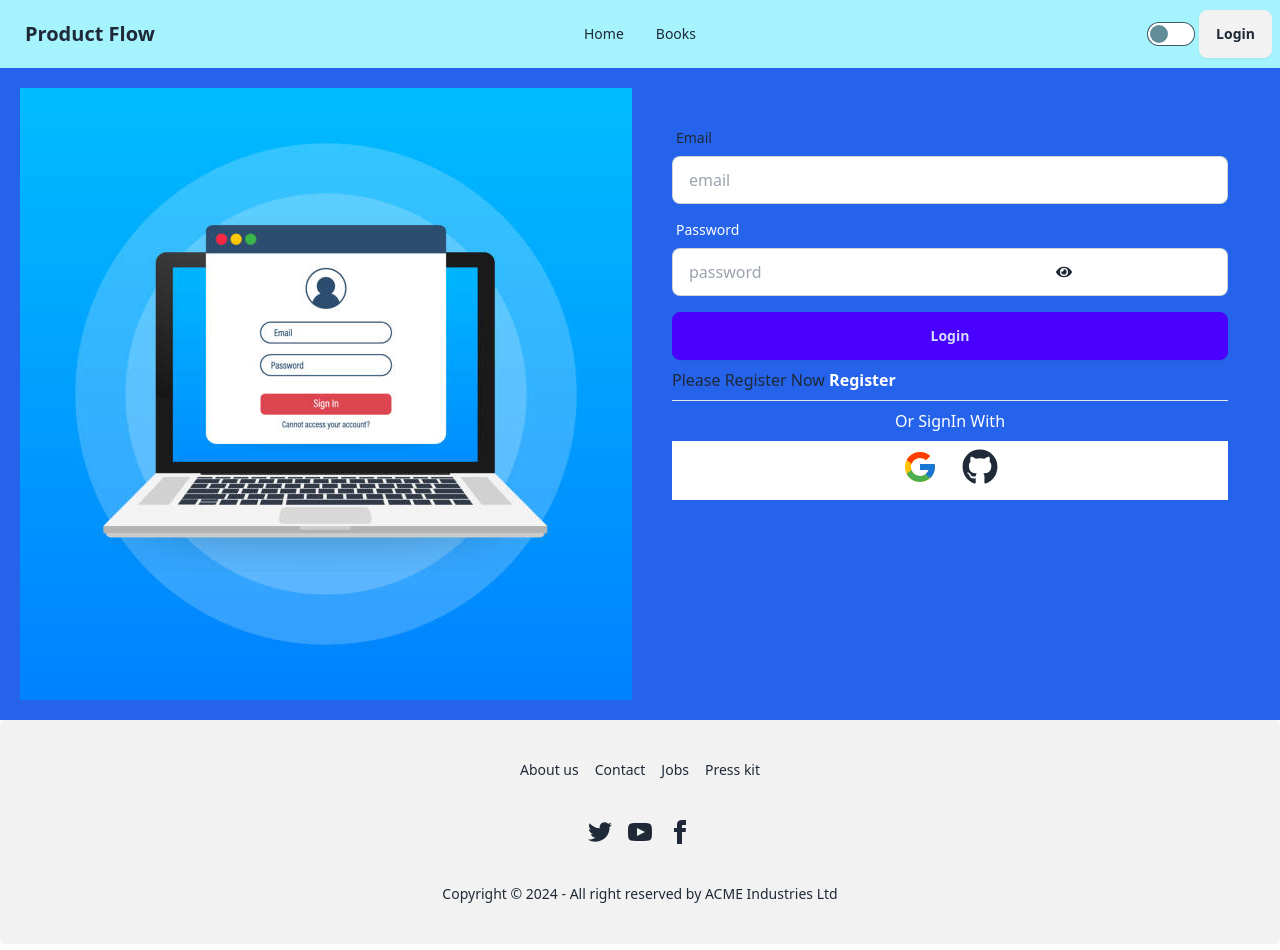
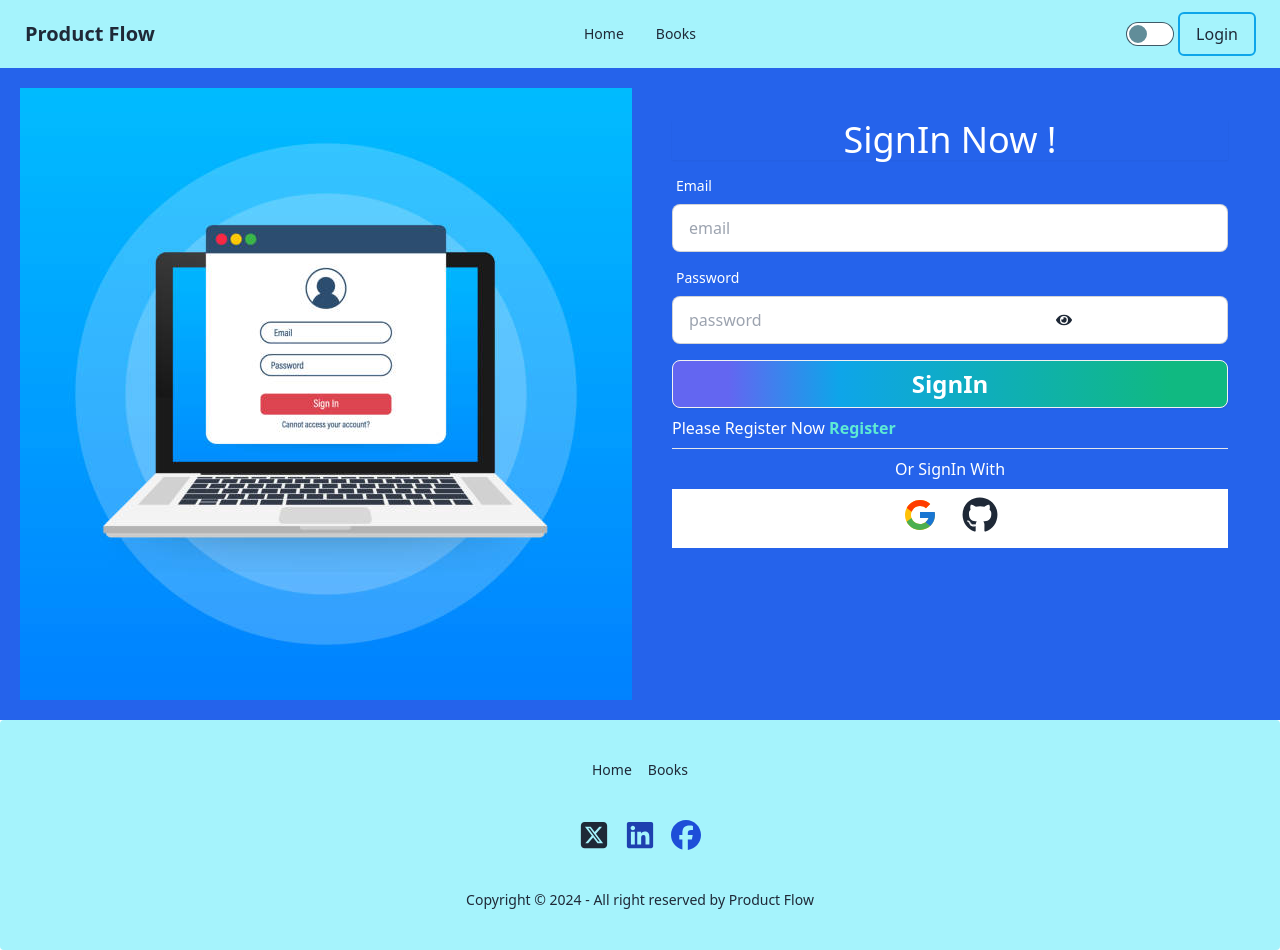
Before and after one commit to Abusayem99133/product-flow-client-site, a React (Vite) app: page /signIn in a window 1280 px wide. Built offline with nearby package versions, Linux system fonts and the light colour scheme; no server answers.

Commit message:
search input and button crate done

```diff
--- a/src/Components/Books/Book.jsx
+++ b/src/Components/Books/Book.jsx
@@ -14,12 +14,24 @@ const Book = () => {
   }, []);
 
   if (loading) {
-    return <div>Loading...</div>;
+    return (
+      <div>
+        <span className="loading loading-spinner text-success"></span>
+      </div>
+    );
   }
 
   return (
     <div>
-      <h1 className="text-3xl font-bold my-12">Islamic Book Corner</h1>
+      <h1 className="text-3xl font-bold my-12">Islamic Books</h1>
+      <div className="my-4">
+        <input
+          type="text"
+          placeholder="Search here..."
+          className="input input-bordered w-full max-w-xs"
+        />
+        <button className="btn bg-blue-300">Search</button>
+      </div>
       <div className="grid grid-cols-1 md:grid-cols-3 gap-6">
         {books.map((book) => (
           <div key={book?.id} className="card bg-base-300 w-96 shadow-xl">
--- a/src/Components/Footer/Footer.jsx
+++ b/src/Components/Footer/Footer.jsx
@@ -1,56 +1,35 @@
 import React from "react";
+import { FaFacebook, FaLinkedin, FaSquareXTwitter } from "react-icons/fa6";
 
 const Footer = () => {
   return (
     <div id="book">
-      <footer className="footer footer-center bg-base-200 text-base-content rounded p-10">
+      <footer className="footer footer-center bg-cyan-200 text-base-content rounded p-10">
         <nav className="grid grid-flow-col gap-4">
-          <a className="link link-hover">About us</a>
-          <a className="link link-hover">Contact</a>
-          <a className="link link-hover">Jobs</a>
-          <a className="link link-hover">Press kit</a>
+          <a className="link link-hover" href="/">
+            Home
+          </a>
+          <a className="link link-hover " href="/books">
+            Books
+          </a>
         </nav>
         <nav>
           <div className="grid grid-flow-col gap-4">
-            <a>
-              <svg
-                xmlns="http://www.w3.org/2000/svg"
-                width="24"
-                height="24"
-                viewBox="0 0 24 24"
-                className="fill-current"
-              >
-                <path d="M24 4.557c-.883.392-1.832.656-2.828.775 1.017-.609 1.798-1.574 2.165-2.724-.951.564-2.005.974-3.127 1.195-.897-.957-2.178-1.555-3.594-1.555-3.179 0-5.515 2.966-4.797 6.045-4.091-.205-7.719-2.165-10.148-5.144-1.29 2.213-.669 5.108 1.523 6.574-.806-.026-1.566-.247-2.229-.616-.054 2.281 1.581 4.415 3.949 4.89-.693.188-1.452.232-2.224.084.626 1.956 2.444 3.379 4.6 3.419-2.07 1.623-4.678 2.348-7.29 2.04 2.179 1.397 4.768 2.212 7.548 2.212 9.142 0 14.307-7.721 13.995-14.646.962-.695 1.797-1.562 2.457-2.549z"></path>
-              </svg>
+            <a className="text-3xl">
+              <FaSquareXTwitter />
             </a>
-            <a>
-              <svg
-                xmlns="http://www.w3.org/2000/svg"
-                width="24"
-                height="24"
-                viewBox="0 0 24 24"
-                className="fill-current"
-              >
-                <path d="M19.615 3.184c-3.604-.246-11.631-.245-15.23 0-3.897.266-4.356 2.62-4.385 8.816.029 6.185.484 8.549 4.385 8.816 3.6.245 11.626.246 15.23 0 3.897-.266 4.356-2.62 4.385-8.816-.029-6.185-.484-8.549-4.385-8.816zm-10.615 12.816v-8l8 3.993-8 4.007z"></path>
-              </svg>
+            <a className="text-3xl text-blue-800">
+              <FaLinkedin />
             </a>
-            <a>
-              <svg
-                xmlns="http://www.w3.org/2000/svg"
-                width="24"
-                height="24"
-                viewBox="0 0 24 24"
-                className="fill-current"
-              >
-                <path d="M9 8h-3v4h3v12h5v-12h3.642l.358-4h-4v-1.667c0-.955.192-1.333 1.115-1.333h2.885v-5h-3.808c-3.596 0-5.192 1.583-5.192 4.615v3.385z"></path>
-              </svg>
+            <a className="text-3xl text-blue-700">
+              <FaFacebook />
             </a>
           </div>
         </nav>
         <aside>
           <p>
-            Copyright © {new Date().getFullYear()} - All right reserved by ACME
-            Industries Ltd
+            Copyright © {new Date().getFullYear()} - All right reserved by
+            Product Flow
           </p>
         </aside>
       </footer>
--- a/src/Components/Navbar/Navbar.jsx
+++ b/src/Components/Navbar/Navbar.jsx
@@ -85,9 +85,43 @@ const Navbar = () => {
               </label>
             </div>
           </div>
-          <a className="btn" href="register">
-            Login
-          </a>
+          {user?.email ? (
+            <div className="dropdown dropdown-end">
+              <label tabIndex={0} className="btn btn-ghost btn-circle avatar">
+                <div className="w-10">
+                  <img
+                    className="rounded-full"
+                    alt="user photo"
+                    src={user?.photoURL || ""}
+                  />
+                </div>
+              </label>
+              <ul
+                tabIndex={0}
+                className="menu menu-sm dropdown-content mt-3 z-[10] p-2 shadow bg-base-100 rounded-box w-52"
+              >
+                <li>
+                  <button className="btn btn-sm btn-ghost">
+                    {user?.displayName || "User Name not found"}
+                  </button>
+                </li>
+                <li>
+                  <button
+                    onClick={() => logOut()}
+                    className="btn btn-sm btn-ghost"
+                  >
+                    Logout
+                  </button>
+                </li>
+              </ul>
+            </div>
+          ) : (
+            <Link to="/login">
+              <button className=" border-2 border-sky-500 py-2 px-4 hover:bg-sky-500 rounded-md  mr-4">
+                Login
+              </button>
+            </Link>
+          )}
         </div>
       </div>
     </div>
--- a/src/Components/Pages/Registers/Register.jsx
+++ b/src/Components/Pages/Registers/Register.jsx
@@ -7,7 +7,7 @@ import toast, { Toaster } from "react-hot-toast";
 import { FaEye, FaEyeSlash } from "react-icons/fa";
 import regis from "../../../assets/depositphotos_9125976-stock-photo-register-now.jpg";
 const Register = () => {
-  const { createUser, updateUserProfile } = useContext(AuthContext);
+  const { createUser } = useContext(AuthContext);
   const [showPassword, setShowPassword] = useState(false);
   const navigate = useNavigate();
   const location = useLocation();
@@ -30,7 +30,7 @@ const Register = () => {
     }
     createUser(email, password)
       .then((result) => {
-        updateUserProfile(name, photo).then(() => {});
+        // updateUserProfile(name, photo).then(() => {});
         navigate(from);
         const user = result.user;
         console.log(user);
@@ -106,14 +106,17 @@ const Register = () => {
               </span>
             </div>
             <div className="form-control mt-6">
-              <button className="btn text-2xl bg-gradient-to-r from-indigo-500 from-10% via-sky-500 via-30% to-emerald-500 to-90% hover:shadow-xl hover:shadow-black">
+              <button className="btn text-2xl bg-gradient-to-r from-indigo-500 from-10% via-sky-500 via-30% to-emerald-500 to-90% hover:shadow-xl hover:shadow-black text-white">
                 Register
               </button>
             </div>
             <hr />
-            <h2>
+            <h2 className="text-white">
               Ready For Login Now..!{" "}
-              <Link className="text-white text-center font-bold" to="/signIn">
+              <Link
+                className="text-teal-200 text-center font-bold"
+                to="/signIn"
+              >
                 SignIn
               </Link>
             </h2>
--- a/src/Components/Pages/SignIn/SignIn.jsx
+++ b/src/Components/Pages/SignIn/SignIn.jsx
@@ -48,9 +48,12 @@ const SignIn = () => {
         </div>
         <div className="md:w-1/2">
           <form onSubmit={handleLogin} className="card-body">
+            <h2 className="text-4xl text-white text-center shadow-sm">
+              SignIn Now !
+            </h2>
             <div className="form-control">
               <label className="label">
-                <span className="label-text">Email</span>
+                <span className="label-text text-white">Email</span>
               </label>
               <input
                 type="email"
@@ -79,11 +82,16 @@ const SignIn = () => {
               </span>
             </div>
             <div className="form-control mt-6">
-              <button className="btn btn-primary">Login</button>
+              <button className="btn text-2xl  bg-gradient-to-r from-indigo-500 from-10% via-sky-500 via-30% to-emerald-500 to-90% hover:shadow-xl hover:shadow-black text-white">
+                SignIn
+              </button>
             </div>
-            <h2>
+            <h2 className="text-white">
               Please Register Now{" "}
-              <Link className="text-white font-bold text-center" to="/register">
+              <Link
+                className="text-teal-300 font-bold text-center"
+                to="/register"
+              >
                 Register
               </Link>
             </h2>
```
